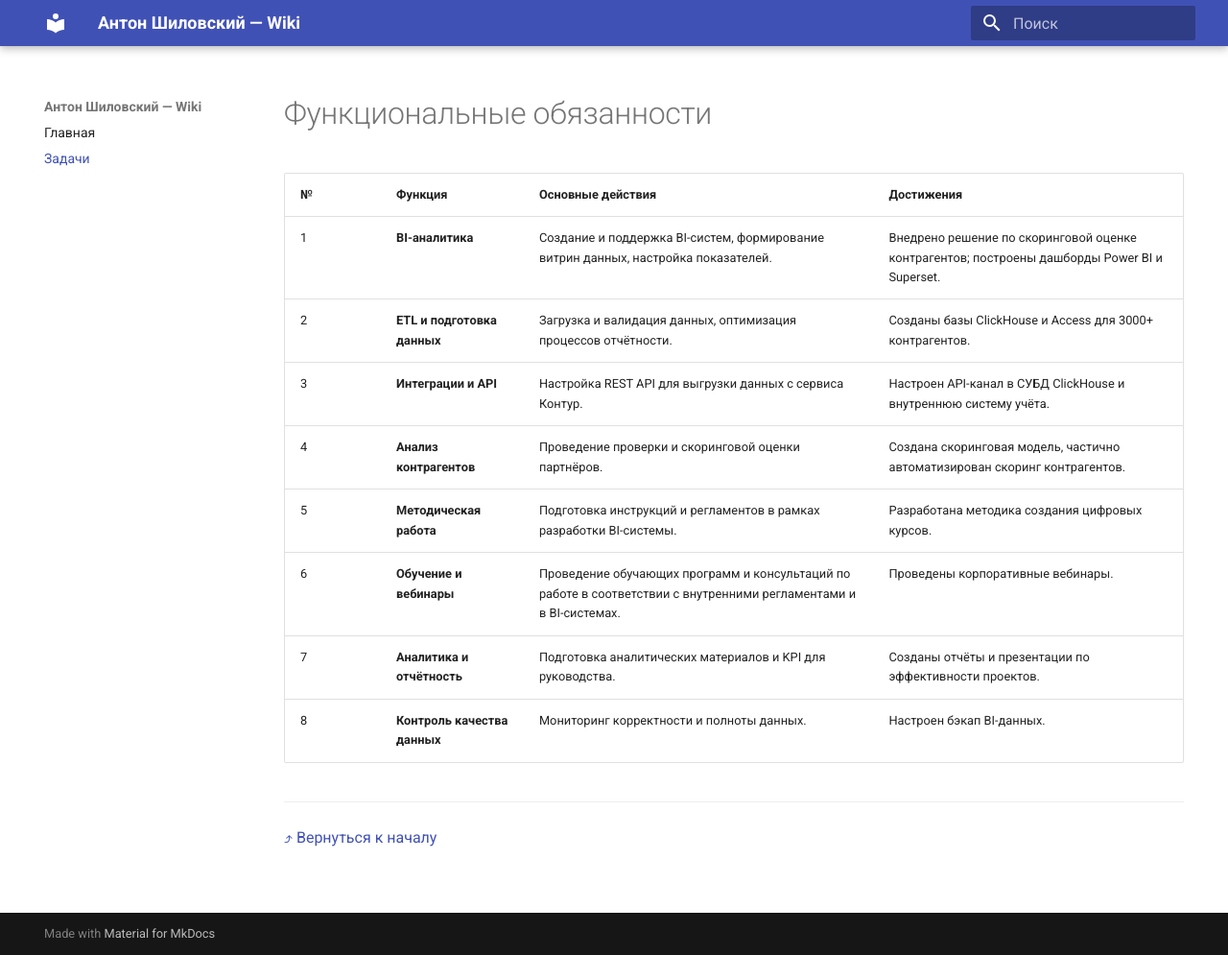
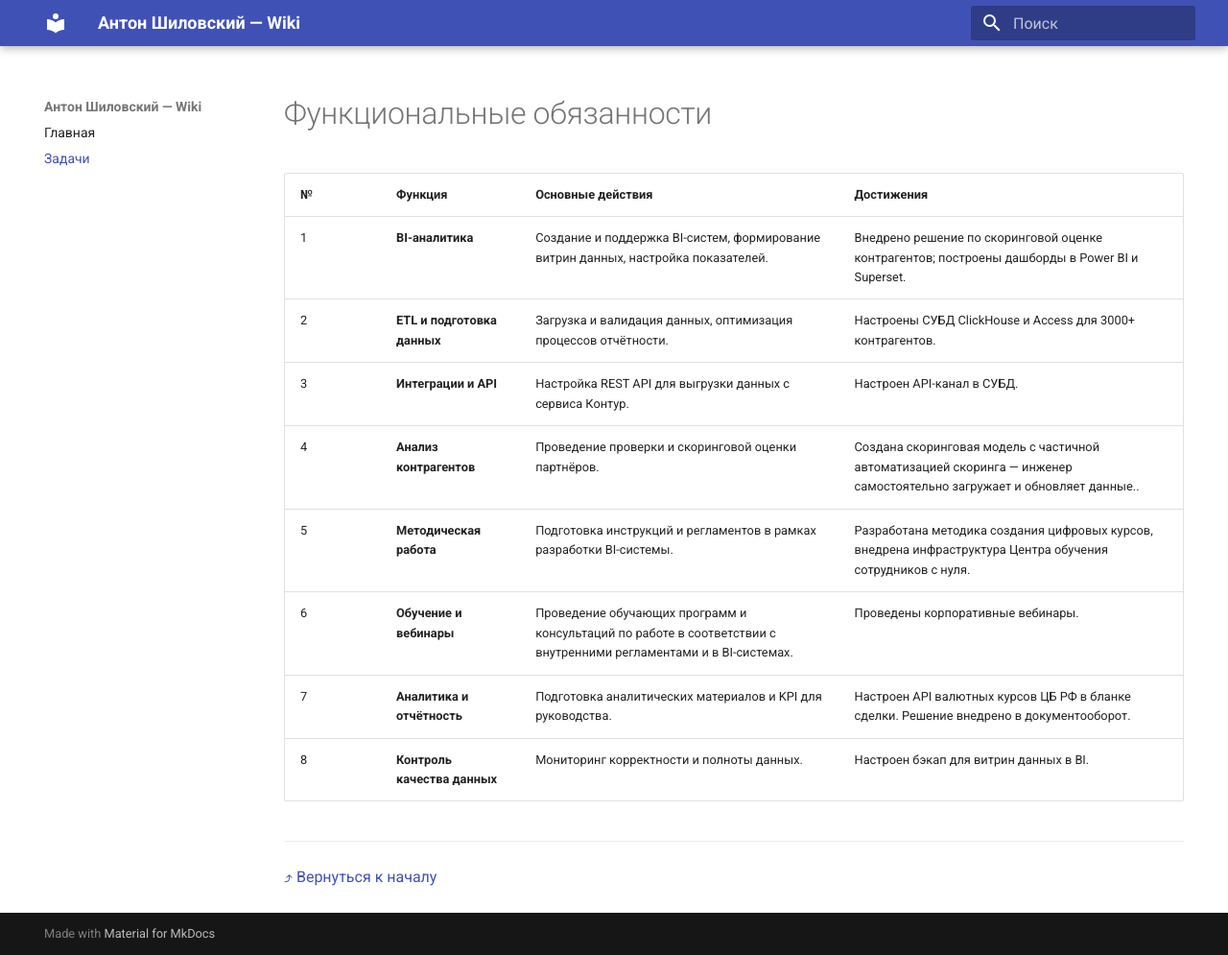
Before and after one commit to antonshilovsky/wiki, an MkDocs documentation site: the page built from docs/tasks.md, in a window 1280 px wide and 995 px high. Shown: the whole window at 96% size. Built offline with MkDocs 1.6.1 and Material for MkDocs 9.7.7, drawn with Linux system fonts in a browser that asks for light colours.

```diff
--- a/docs/tasks.md
+++ b/docs/tasks.md
@@ -2,14 +2,14 @@
 
 | № | Функция | Основные действия | Достижения |
 |---|----------|------------------|-------------|
-| 1 | **BI-аналитика** | Создание и поддержка BI-систем, формирование витрин данных, настройка показателей. | Внедрено решение по скоринговой оценке контрагентов; построены дашборды Power BI и Superset. |
-| 2 | **ETL и подготовка данных** | Загрузка и валидация данных, оптимизация процессов отчётности. | Созданы базы ClickHouse и Access для 3000+ контрагентов. |
-| 3 | **Интеграции и API** | Настройка REST API для выгрузки данных с сервиса Контур. | Настроен API-канал в СУБД ClickHouse и внутреннюю систему учёта. |
-| 4 | **Анализ контрагентов** | Проведение проверки и скоринговой оценки партнёров. | Создана скоринговая модель, частично автоматизирован скоринг контрагентов. |
-| 5 | **Методическая работа** | Подготовка инструкций и регламентов в рамках разработки BI-системы. | Разработана методика создания цифровых курсов. |
+| 1 | **BI-аналитика** | Создание и поддержка BI-систем, формирование витрин данных, настройка показателей. | Внедрено решение по скоринговой оценке контрагентов; построены дашборды в Power BI и Superset. |
+| 2 | **ETL и подготовка данных** | Загрузка и валидация данных, оптимизация процессов отчётности. | Настроены СУБД ClickHouse и Access для 3000+ контрагентов. |
+| 3 | **Интеграции и API** | Настройка REST API для выгрузки данных с сервиса Контур. | Настроен API-канал в СУБД. |
+| 4 | **Анализ контрагентов** | Проведение проверки и скоринговой оценки партнёров. | Создана скоринговая модель с частичной автоматизацией скоринга — инженер самостоятельно загружает и обновляет данные.. |
+| 5 | **Методическая работа** | Подготовка инструкций и регламентов в рамках разработки BI-системы. | Разработана методика создания цифровых курсов, внедрена инфраструктура Центра обучения сотрудников с нуля. |
 | 6 | **Обучение и вебинары** | Проведение обучающих программ и консультаций по работе в соответствии с внутренними регламентами и в BI-системах. | Проведены корпоративные вебинары. |
-| 7 | **Аналитика и отчётность** | Подготовка аналитических материалов и KPI для руководства. | Созданы отчёты и презентации по эффективности проектов. |
-| 8 | **Контроль качества данных** | Мониторинг корректности и полноты данных. | Настроен бэкап BI-данных. |
+| 7 | **Аналитика и отчётность** | Подготовка аналитических материалов и KPI для руководства. | Настроен API валютных курсов ЦБ РФ в бланке сделки. Решение внедрено в документооборот. |
+| 8 | **Контроль качества данных** | Мониторинг корректности и полноты данных. | Настроен бэкап для витрин данных в BI. |
 
 ---
 
```
Also changed, not shown: docs/index.md (+1 -1 lines).
